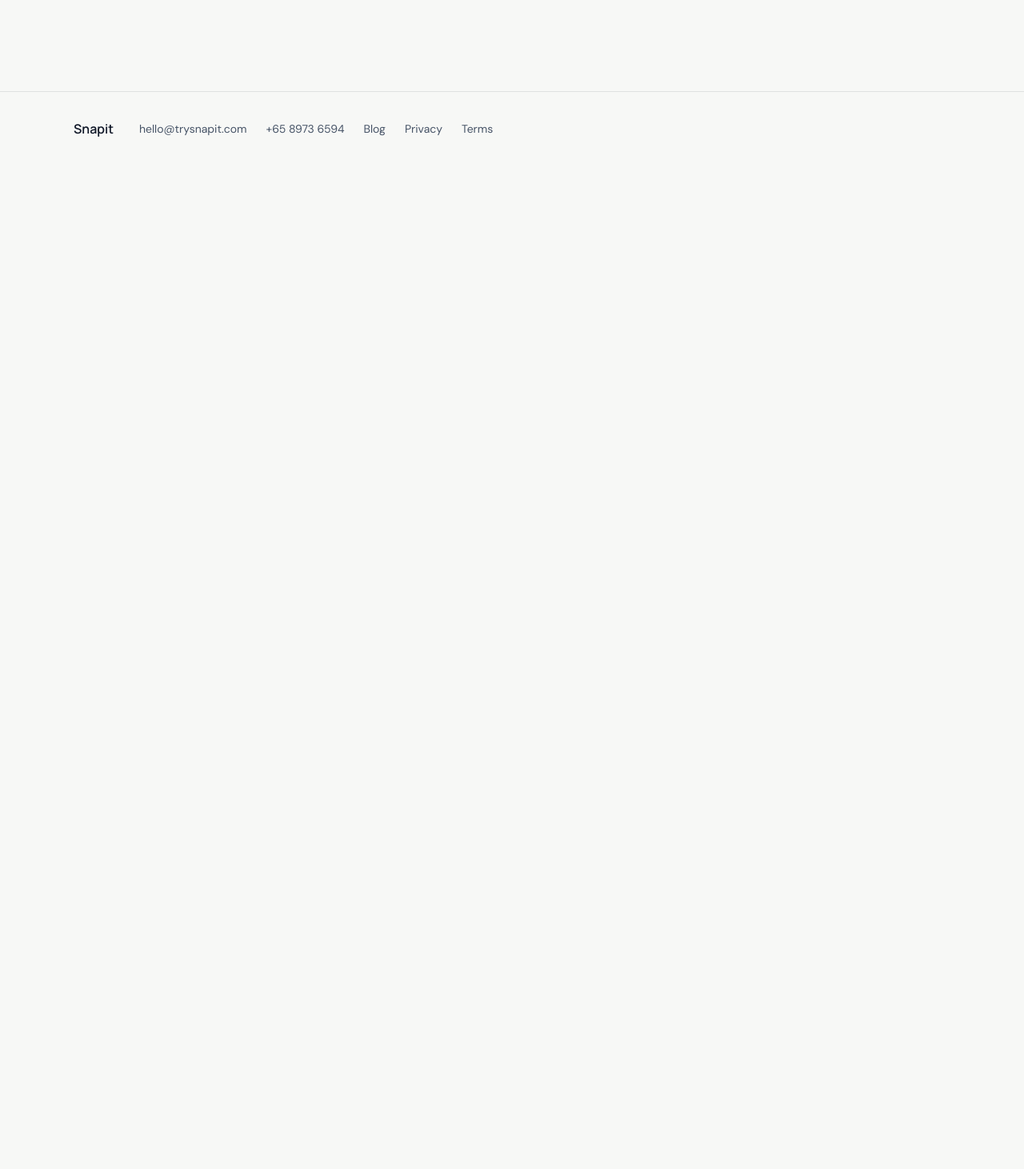
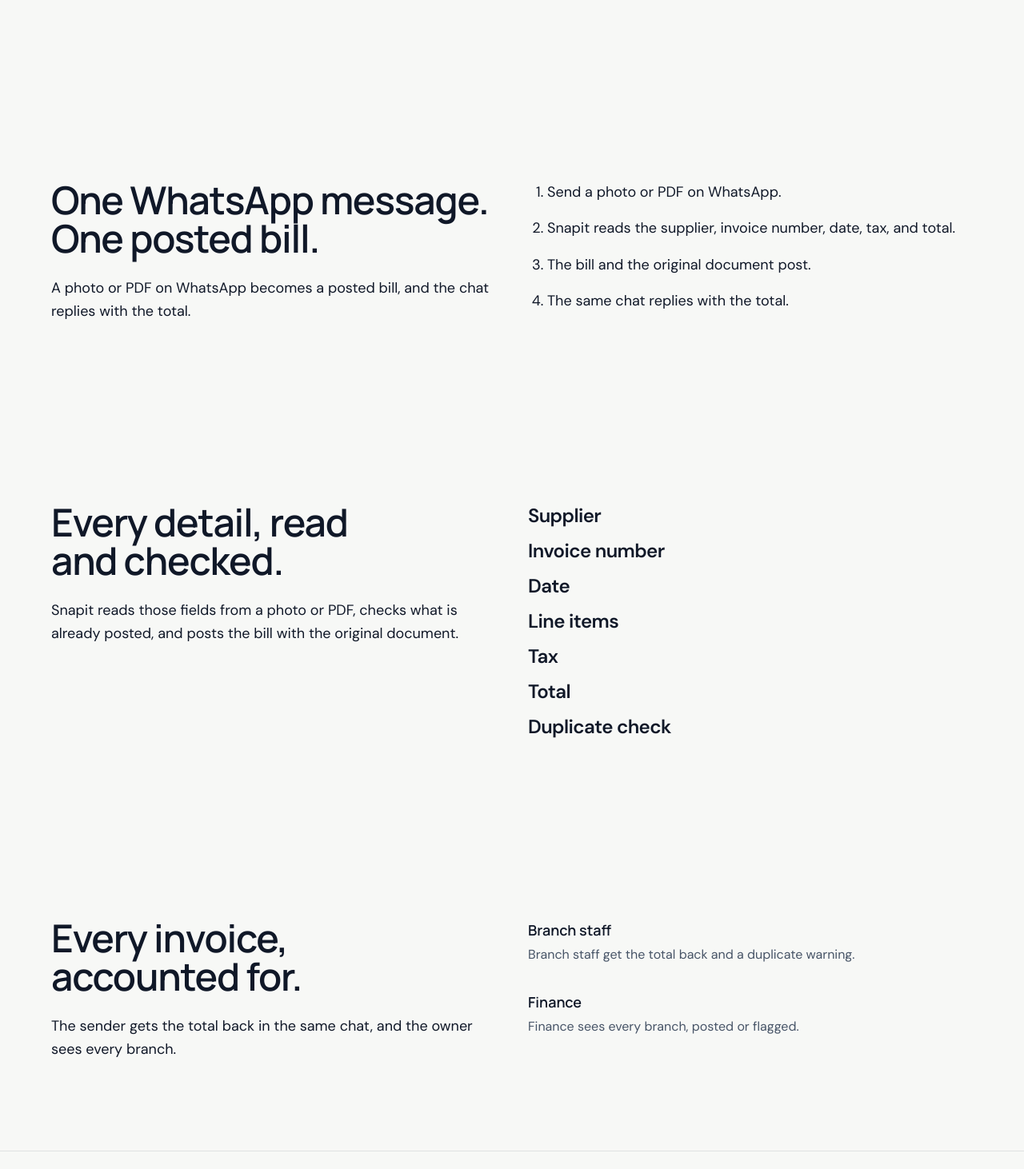
Before and after one commit to trysnapit/snapit-site, a Next.js app in the folder Snapit/: page / in a window 1280 px wide. Shown: the part 1888-3350 px from the top of the page at 80% size. Before the commit the page ends 2095 px from the top, so only its background shows below. Built offline with nearby package versions, Linux system fonts and the light colour scheme.

Commit message:
feat: add how it works, what it reads, and the two views

```diff
--- a/Snapit/app/page.tsx
+++ b/Snapit/app/page.tsx
@@ -1,7 +1,10 @@
 import { Change } from "@/components/home/change";
 import { Costs } from "@/components/home/costs";
 import { Hero } from "@/components/home/hero";
+import { HowItWorks } from "@/components/home/how-it-works";
 import { Problem } from "@/components/home/problem";
+import { Reads } from "@/components/home/reads";
+import { TwoViews } from "@/components/home/two-views";
 
 export default function Home() {
   return (
@@ -10,6 +13,9 @@
       <Problem />
       <Costs />
       <Change />
+      <HowItWorks />
+      <Reads />
+      <TwoViews />
     </>
   );
 }
--- /dev/null
+++ b/Snapit/components/home/how-it-works.tsx
@@ -0,0 +1,26 @@
+import { steps } from "@/lib/home";
+
+export function HowItWorks() {
+  return (
+    <section className="px-5 py-20 md:py-28">
+      <div className="mx-auto grid max-w-content gap-10 md:grid-cols-2 md:items-start">
+        <div>
+          <h2
+            id="how-it-works"
+            className="scroll-mt-8 text-3xl font-semibold tracking-tight text-balance text-ink sm:text-5xl"
+          >
+            One WhatsApp message. One posted bill.
+          </h2>
+          <p className="mt-6 text-lg leading-relaxed text-ink">
+            A photo or PDF on WhatsApp becomes a posted bill, and the chat replies with the total.
+          </p>
+        </div>
+        <ol className="list-decimal space-y-4 pl-6 text-lg leading-relaxed text-ink">
+          {steps.map((step) => (
+            <li key={step}>{step}</li>
+          ))}
+        </ol>
+      </div>
+    </section>
+  );
+}
--- /dev/null
+++ b/Snapit/components/home/reads.tsx
@@ -0,0 +1,26 @@
+import { fields } from "@/lib/home";
+
+export function Reads() {
+  return (
+    <section className="px-5 py-20 md:py-28">
+      <div className="mx-auto grid max-w-content gap-10 md:grid-cols-2 md:items-start">
+        <div>
+          <h2 className="text-3xl font-semibold tracking-tight text-balance text-ink sm:text-5xl">
+            Every detail, read and checked.
+          </h2>
+          <p className="mt-6 text-lg leading-relaxed text-ink">
+            Snapit reads those fields from a photo or PDF, checks what is already posted, and posts
+            the bill with the original document.
+          </p>
+        </div>
+        <ul className="flex flex-col gap-3">
+          {fields.map((field) => (
+            <li key={field} className="text-2xl font-semibold tracking-tight text-ink">
+              {field}
+            </li>
+          ))}
+        </ul>
+      </div>
+    </section>
+  );
+}
--- /dev/null
+++ b/Snapit/components/home/two-views.tsx
@@ -0,0 +1,26 @@
+import { views } from "@/lib/home";
+
+export function TwoViews() {
+  return (
+    <section className="px-5 py-20 md:py-28">
+      <div className="mx-auto grid max-w-content gap-10 md:grid-cols-2 md:items-start">
+        <div>
+          <h2 className="text-3xl font-semibold tracking-tight text-balance text-ink sm:text-5xl">
+            Every invoice, accounted for.
+          </h2>
+          <p className="mt-6 text-lg leading-relaxed text-ink">
+            The sender gets the total back in the same chat, and the owner sees every branch.
+          </p>
+        </div>
+        <div className="flex flex-col gap-8">
+          {views.map((view) => (
+            <div key={view.title}>
+              <h3 className="text-lg font-semibold text-ink">{view.title}</h3>
+              <p className="mt-1 text-base leading-relaxed text-muted">{view.detail}</p>
+            </div>
+          ))}
+        </div>
+      </div>
+    </section>
+  );
+}
```
